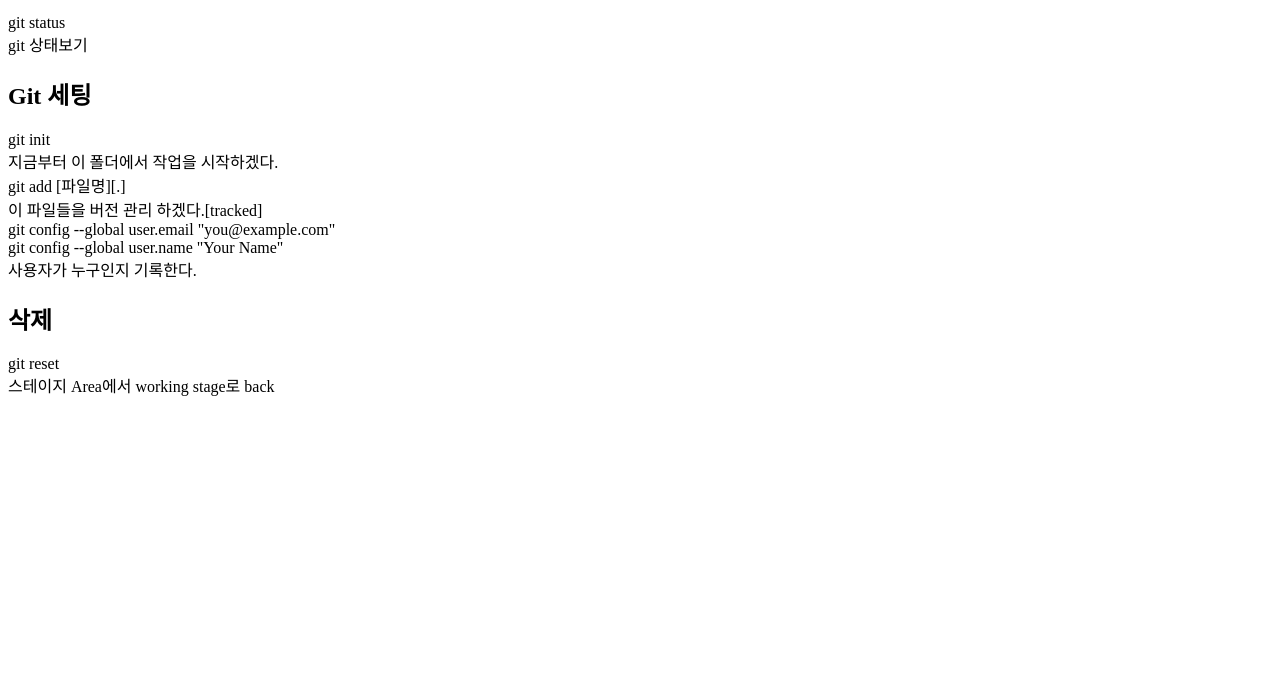
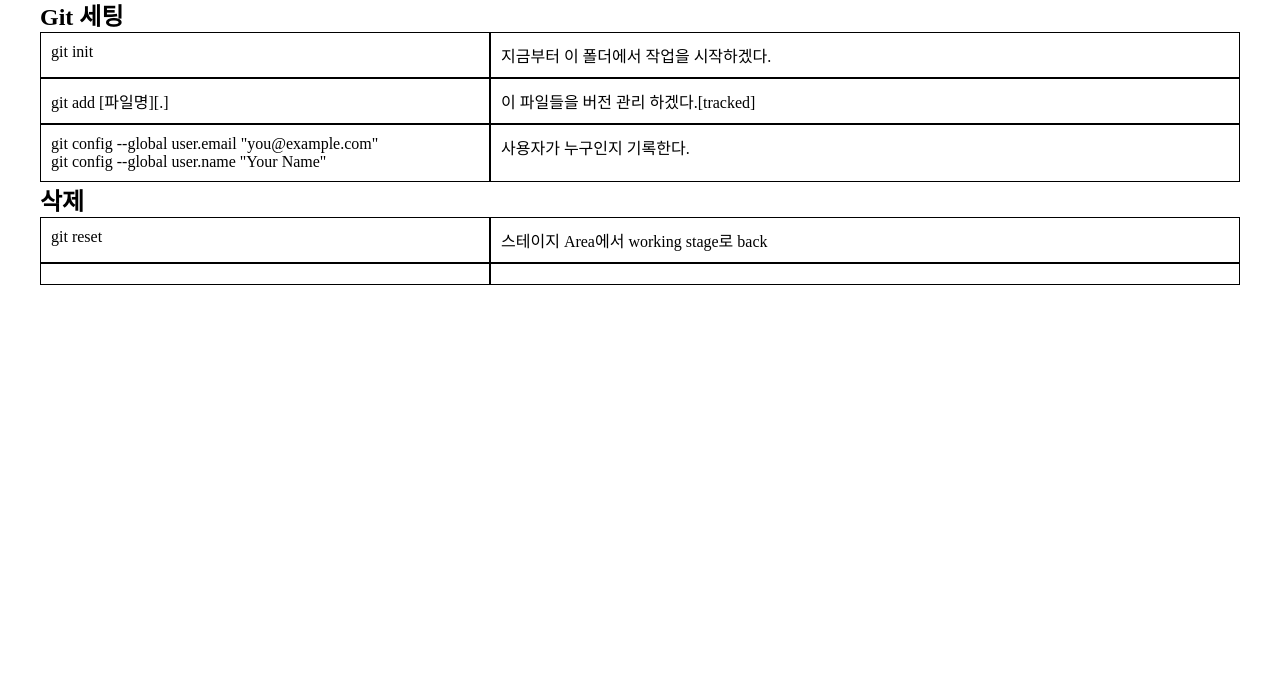
Before and after one commit to KYUHEON-LEE-94/GitStudy, a plain HTML site: page index.html in a window 1280 px wide. Shown: the part 121-800 px from the top of the page. Drawn offline with Linux system fonts and the light colour scheme; the site is published under a folder, as on GitHub Pages, so addresses that start at the root find nothing.

Commit message:
Update index.html

```diff
--- a/index.html
+++ b/index.html
@@ -4,7 +4,7 @@
     <meta charset="UTF-8">
     <meta http-equiv="X-UA-Compatible" content="IE=edge">
     <meta name="viewport" content="width=device-width, initial-scale=1.0">
-    <link rel="stylesheet" href="/git.css">
+    <link rel="stylesheet" href="./git.css">
     <title>Git</title>
 </head>
 <body>
```
